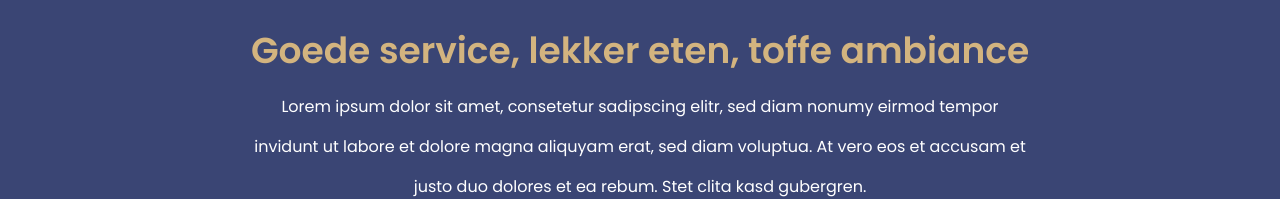
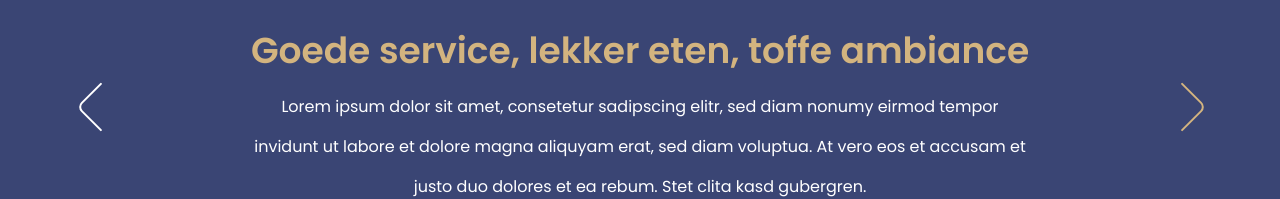
Before and after one commit to BorisMedvedev/tzeezotje, a website: page app/index.html in a window 1280 px wide. Shown: the part 1992-2191 px from the top of the page. Drawn offline with nearby package versions, Linux system fonts and the light colour scheme.

Commit message:
reviews-swiper-next

```diff
--- a/app/scss/components/_reviews.scss
+++ b/app/scss/components/_reviews.scss
@@ -110,7 +110,7 @@
   transition: filter 0.3s;
 }
 
-.reviews-swiper__prev {
+.reviews-swiper-prev {
   background-image: url("../../images/icons/prev.svg");
   filter: invert(16%) sepia(15%) saturate(871%) hue-rotate(356deg)
     brightness(86%) contrast(91%);
@@ -119,7 +119,7 @@
   }
 }
 
-.reviews-swiper__next {
+.reviews-swiper-next {
   right: 13px;
   background-image: url("../../images/icons/next.svg");
   @include r(1024) {
```
Also changed, not shown: app/css/style.css.
